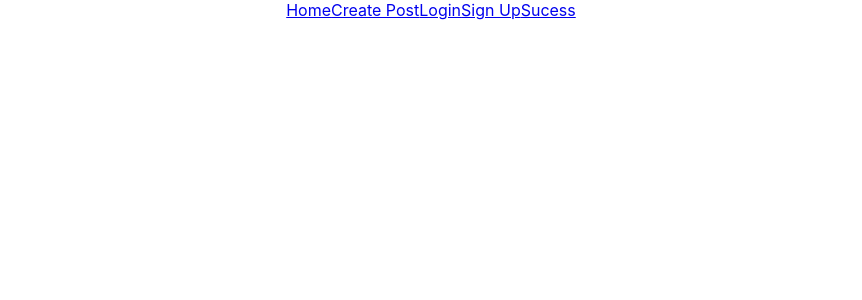
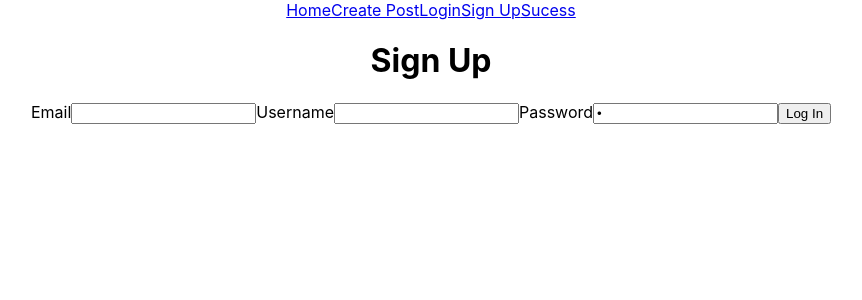
Before and after one commit to BW-Chef-Portfolio-Oct-21-25/front-end, a React (Create React App) app in the folder chefportfolio/: page /login in a window 1280 px wide. Shown: the top 300 px of the page, without its empty margins (209-1071 px from the left). Built offline with nearby package versions, Linux system fonts and the light colour scheme.

Commit message:
Create login form usinf formik

```diff
--- a/chefportfolio/src/components/Login.jsx
+++ b/chefportfolio/src/components/Login.jsx
@@ -33,6 +33,34 @@ export function Login (props){
 
 
     return(
-        <div></div>
+        <Formik
+        validationSchema = {validationSchema}
+        initialValues = {initialLogIn}
+        onSubmit = {onSubmit}
+        render = {props => {
+            return(
+                <Form>
+                    <h1>Sign Up </h1>
+                    <label>
+                        Email
+                        <Field type = "email" name = "email"/>
+                        <ErrorMessage name = "email" component = "div"/>
+                    </label>
+                    <label>
+                        Username
+                        <Field type = "text" name = "username"/>
+                        <ErrorMessage name = "username" component = "div"/>
+                    </label>
+                    <label>
+                        Password
+                        <Field type = "password" name = "password"/>
+                        <ErrorMessage name = "password" component = "div"/>
+                    </label>
+                    <button type = 'submit'>Log In</button>
+                </Form>
+            )
+        }}
+
+        />
     )
 }
```
